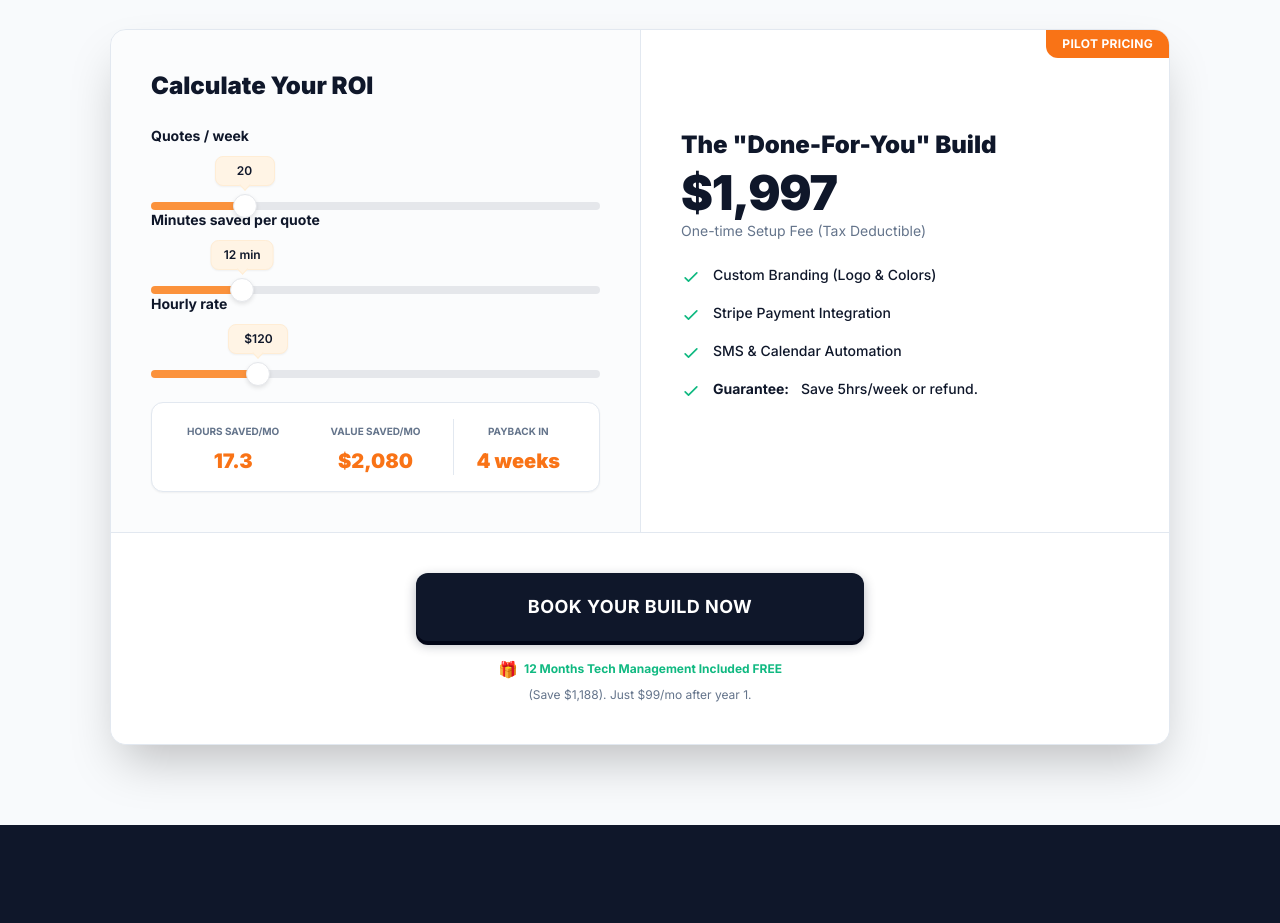
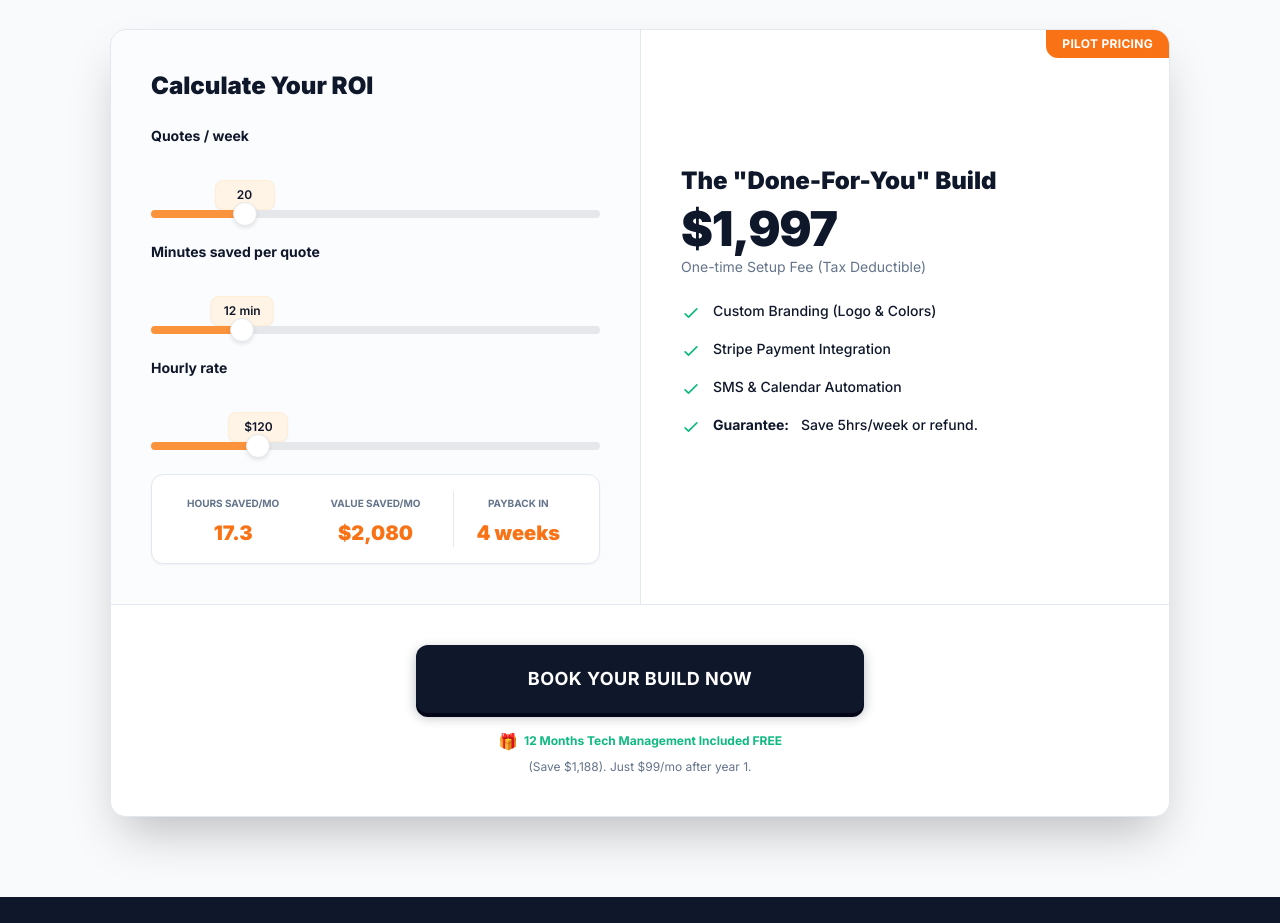
Before and after one commit to gittradeanchor/Flowio-react-V01, a React (Vite) app: page / in a window 1280 px wide. Shown: the part 3960-4883 px from the top of the page. Built offline with nearby package versions, Linux system fonts and the light colour scheme.

Commit message:
Update Pricing.tsx

```diff
--- a/components/Pricing.tsx
+++ b/components/Pricing.tsx
@@ -6,28 +6,31 @@ const CustomSlider = ({ label, value, min, max, unit, prefix = '', onChange }: {
     const percentage = ((value - min) / (max - min)) * 100;
     const trackGradient = `linear-gradient(to right, #FB923C 0%, #FB923C ${percentage}%, #E5E7EB ${percentage}%, #E5E7EB 100%)`;
 
-    // Bubble Position Logic
     const bubbleStyle = { left: `calc(${percentage}% + ${(0.5 - percentage / 100) * 24}px)` };
 
     return (
-        <div className="mb-0 relative group">
-            {/* 1. Label Section - Increased bottom margin to make room for bubble */}
-            <label className="block text-navy font-bold text-sm mb-14">{label}</label>
+        <div className="mb-6">
+            {/* 1. Label */}
+            <label className="block text-navy font-bold text-sm mb-10">{label}</label>
 
-            {/* 2. Floating Bubble Value - Positioned in the space created by mb-14 */}
-            <div className="absolute bottom-6 transform -translate-x-1/2 z-10 pointer-events-none transition-all duration-75 ease-out" style={bubbleStyle}>
-                <div className="bg-[#FFF4E5] text-navy text-xs font-semibold py-1.5 px-3 rounded-lg shadow-sm border border-orange-100 min-w-[60px] text-center relative">
-                    {prefix}{value} {unit}
-                    <div className="w-2 h-2 bg-[#FFF4E5] border-r border-b border-orange-100 transform rotate-45 absolute left-1/2 -ml-1 -bottom-1 bg-inherit"></div>
+            {/* 2. Reserved Space for Bubble - absolutely positioned relative to container but pushed down by margin on label */}
+            <div className="relative w-full h-8">
+                {/* Bubble */}
+                <div
+                    className="absolute bottom-2 transform -translate-x-1/2 z-10 pointer-events-none transition-all duration-75 ease-out"
+                    style={bubbleStyle}
+                >
+                    <div className="bg-[#FFF4E5] text-navy text-xs font-semibold py-1.5 px-3 rounded-lg shadow-sm border border-orange-100 min-w-[60px] text-center relative">
+                        {prefix}{value} {unit}
+                        <div className="w-2 h-2 bg-[#FFF4E5] border-r border-b border-orange-100 transform rotate-45 absolute left-1/2 -ml-1 -bottom-1 bg-inherit"></div>
+                    </div>
                 </div>
-            </div>
 
-            {/* 3. Slider Input */}
-            <div className="relative h-2 w-full rounded-full">
+                {/* Slider Input */}
                 <input
                     type="range" min={min} max={max} value={value}
                     onChange={(e) => onChange(Number(e.target.value))}
-                    className="absolute w-full h-2 rounded-full appearance-none z-30 focus:outline-none focus:ring-0 cursor-pointer"
+                    className="absolute bottom-0 w-full h-2 rounded-full appearance-none z-30 focus:outline-none focus:ring-0 cursor-pointer"
                     style={{ background: trackGradient }}
                 />
             </div>
```
